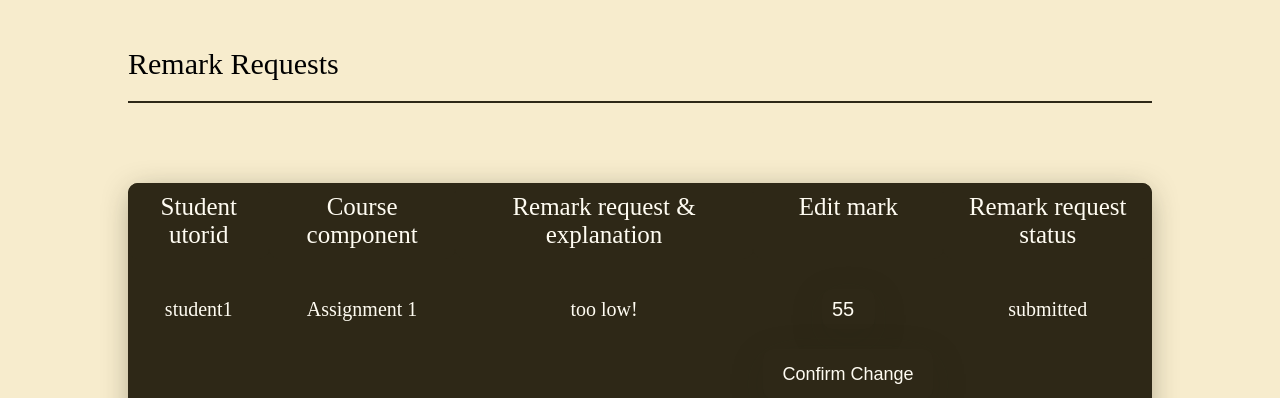
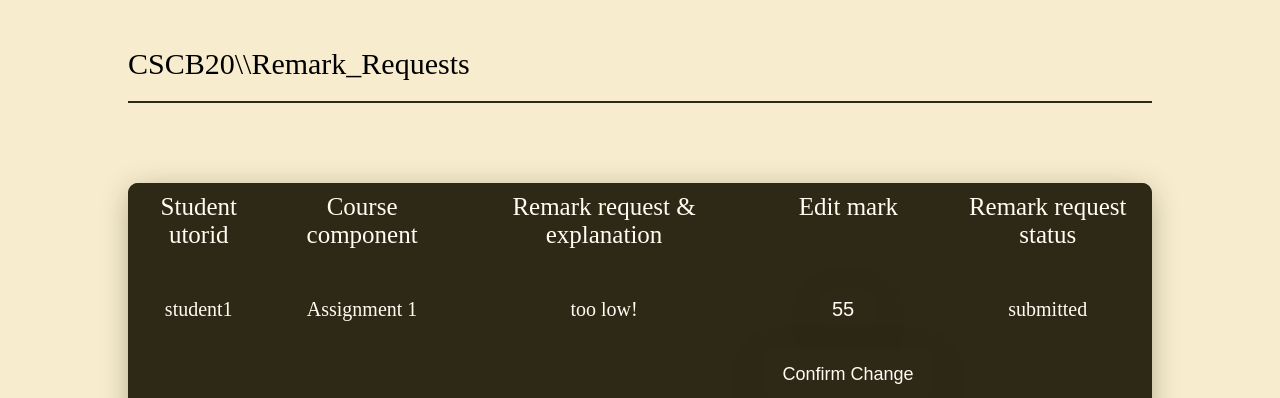
Before and after one commit to prokopchukdim/cscb20, a Flask app: page /remark in a window 1280 px wide. Shown: the part 63-461 px from the top of the page. Run offline with Flask 2, Linux system fonts and the light colour scheme; data comes from the database, SQL or seed files in the repository.

Commit message:
Final changes

```diff
--- a/templates/remark.html
+++ b/templates/remark.html
@@ -1,7 +1,7 @@
 {% extends "loginsuccess_temp.html" %}
 {% block content %}
         <div class = "content-wrapper">
-            <p class="big-title">Remark Requests<span class = "underline-animation">_</span></p>
+            <p class="big-title">CSCB20\\Remark_Requests<span class = "underline-animation">_</span></p>
             <div class="linebr"></div>
             <div class="space-br"></div>
 
--- a/templates/remarkstatus.html
+++ b/templates/remarkstatus.html
@@ -1,7 +1,7 @@
 {% extends "loginsuccess_temp.html" %}
 {% block content %}
         <div class = "content-wrapper">
-            <p class="big-title">My Remark Requests<span class = "underline-animation">_</span></p>
+            <p class="big-title">CSCB20\\My_Remark_Requests<span class = "underline-animation">_</span></p>
             <div class="linebr"></div>
             <div class="space-br"></div>
 
```
Also changed, not shown: 1 other file.
